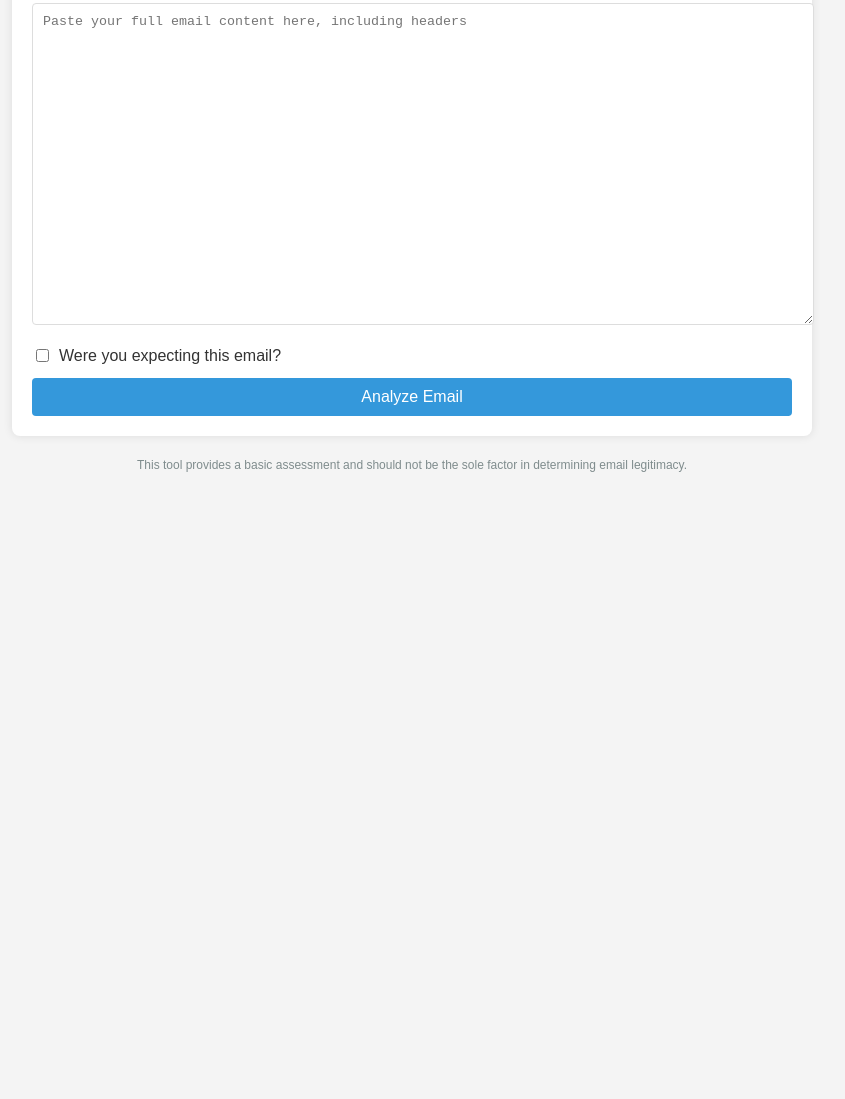
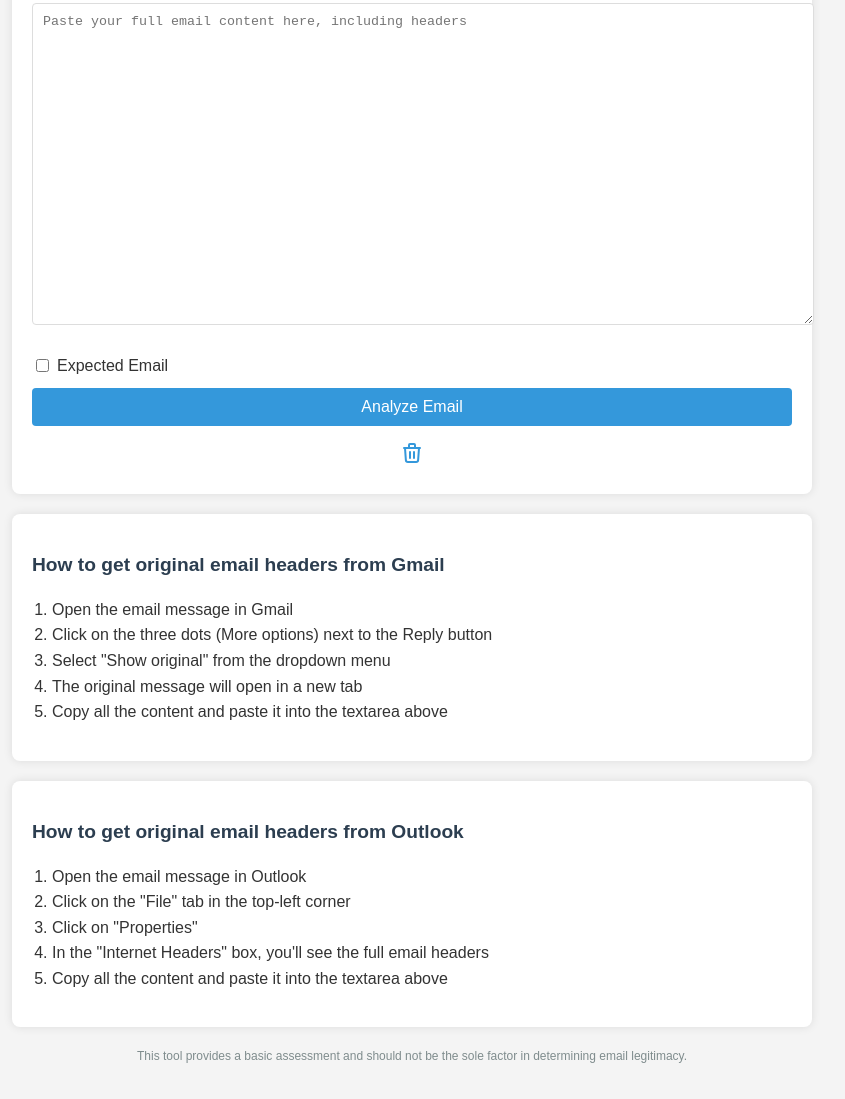
Before and after one commit to ferhotguy/EmailCheck, a plain HTML site: page index.html in a window 1280 px wide. Shown: the part 131-1230 px from the top of the page, without its empty margins (228-1073 px from the left). Before the commit the page ends 800 px from the top, so only its background shows below. Drawn offline with Linux system fonts and the light colour scheme.

Commit message:
Update index.html

```diff
--- a/index.html
+++ b/index.html
@@ -20,7 +20,7 @@
     h1 {
         text-align: center;
     }
-        #email-form, #result {
+    #email-form, #result, .guide {
         background-color: #fff;
         padding: 20px;
         border-radius: 8px;
@@ -89,23 +89,93 @@
         display: flex;
         align-items: center;
         margin-bottom: 10px;
+        gap: 5px;
     }
-        .checkbox-container input[type="checkbox"] {
-            margin-right: 10px;
+    .guide h2 {
+        font-size: 1.2em;
+        margin-bottom: 10px;
+    }
+    .guide ol {
+        padding-left: 20px;
+    }
+    .textarea-container {
+        position: relative;
+        margin-bottom: 10px;
+    }
+    .icon-container {
+        display: flex;
+        justify-content: center;
+        gap: 20px;
+        margin-top: 10px;
+    }
+    .icon-button {
+        background: none;
+        border: none;
+        cursor: pointer;
+        padding: 5px;
+        transition: transform 0.2s;
+        opacity: 1;
+    }
+    .icon-button:hover {
+        transform: scale(1.1);
+    }
+    .icon-button svg {
+        width: 24px;
+        height: 24px;
+        stroke: #3498db;
+        fill: none;
     }
 </style>
 </head>
 <body>
 <h1>Advanced Email Phishing Checker</h1>
 <div id="email-form">
+    <div class="textarea-container">
         <textarea id="email-content" rows="20" placeholder="Paste your full email content here, including headers"></textarea>
+    </div>
     <div class="checkbox-container">
         <input type="checkbox" id="expected-email" name="expected-email">
-            <label for="expected-email">Were you expecting this email?</label>
+        <label for="expected-email">Expected Email</label>
     </div>
     <button onclick="analyzeEmail()">Analyze Email</button>
+    <div class="icon-container">
+        <button class="icon-button" onclick="clearForm()" title="Clear form">
+            <svg xmlns="http://www.w3.org/2000/svg" viewBox="0 0 24 24" stroke="currentColor">
+                <path stroke-linecap="round" stroke-linejoin="round" stroke-width="2" d="M19 7l-.867 12.142A2 2 0 0116.138 21H7.862a2 2 0 01-1.995-1.858L5 7m5 4v6m4-6v6m1-10V4a1 1 0 00-1-1h-4a1 1 0 00-1 1v3M4 7h16" />
+            </svg>
+        </button>
     </div>
-    <div id="result" class="hidden"></div>
+</div>
+<div id="result" class="hidden">
+    <div id="result-content"></div>
+    <div class="icon-container">
+        <button class="icon-button" onclick="copyToClipboard()" title="Copy results to clipboard">
+            <svg xmlns="http://www.w3.org/2000/svg" viewBox="0 0 24 24" stroke="currentColor">
+                <path stroke-linecap="round" stroke-linejoin="round" stroke-width="2" d="M8 5H6a2 2 0 00-2 2v12a2 2 0 002 2h10a2 2 0 002-2v-1M8 5a2 2 0 002 2h2a2 2 0 002-2M8 5a2 2 0 012-2h2a2 2 0 012 2m0 0h2a2 2 0 012 2v3m2 4H10m0 0l3-3m-3 3l3 3" />
+            </svg>
+        </button>
+    </div>
+</div>
+<div class="guide">
+    <h2>How to get original email headers from Gmail</h2>
+    <ol>
+        <li>Open the email message in Gmail</li>
+        <li>Click on the three dots (More options) next to the Reply button</li>
+        <li>Select "Show original" from the dropdown menu</li>
+        <li>The original message will open in a new tab</li>
+        <li>Copy all the content and paste it into the textarea above</li>
+    </ol>
+</div>
+<div class="guide">
+    <h2>How to get original email headers from Outlook</h2>
+    <ol>
+        <li>Open the email message in Outlook</li>
+        <li>Click on the "File" tab in the top-left corner</li>
+        <li>Click on "Properties"</li>
+        <li>In the "Internet Headers" box, you'll see the full email headers</li>
+        <li>Copy all the content and paste it into the textarea above</li>
+    </ol>
+</div>
 <p class="disclaimer">This tool provides a basic assessment and should not be the sole factor in determining email legitimacy.</p>
 
 <script>
@@ -146,7 +216,6 @@
         const reasons = [];
 
         const { fromEmail, fromDomain, spfResult, dkimResult, dmarcResult, subject, date, replyTo } = extractEmailInfo(emailContent);
-
 
         // Check if the email was expected
         if (isExpected) {
@@ -212,7 +281,6 @@
             score += 2;
             reasons.push('Sender domain looks suspicious');
         }
-
 
         if (spfResult !== 'pass') score += 1;
         if (dkimResult !== 'pass') score += 1;
@@ -281,7 +349,7 @@
 
         let result;
         if (score >= 7) {
-                result = 'Likely Phishing';
+            result = 'Likely  Phishing';
         } else if (score >= 4) {
             result = 'Suspicious';
         } else {
@@ -334,13 +402,29 @@
             </div>
             <h3>Reasons:</h3>
             <ul>
-                    ${reasons.map(reason =>   `<li>${reason}</li>`).join('')}
+                ${reasons.map(reason => `<li>${reason}</li>`).join('')}
             </ul>
         `;
 
         const resultDiv = document.getElementById('result');
-            resultDiv.innerHTML = resultHTML;
+        const resultContentDiv = document.getElementById('result-content');
+        resultContentDiv.innerHTML = resultHTML;
         resultDiv.classList.remove('hidden');
+    }
+
+    function clearForm() {
+        document.getElementById('email-content').value = '';
+        document.getElementById('expected-email').checked = false;
+        document.getElementById('result').classList.add('hidden');
+    }
+
+    function copyToClipboard() {
+        const resultContent = document.getElementById('result-content').innerText;
+        navigator.clipboard.writeText(resultContent).then(() => {
+            alert('Analysis results copied to clipboard!');
+        }).catch(err => {
+            console.error('Failed to copy: ', err);
+        });
     }
 </script>
 </body>
```
Lines whose indentation alone changed are shown as unchanged.
